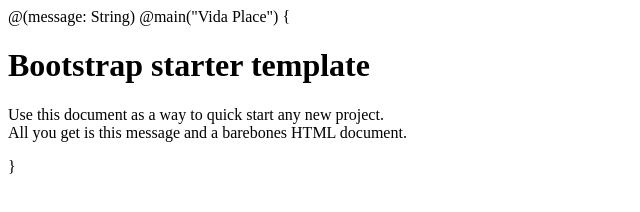
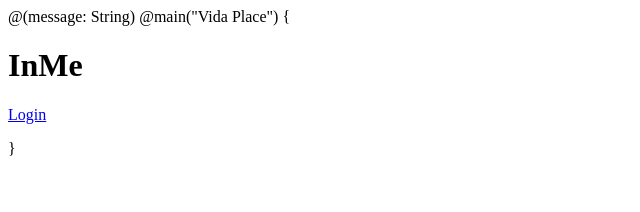
Before and after one commit to athiwatc/InMe, a plain HTML site: page app/views/index.scala.html in a window 1280 px wide. Shown: the whole page, without its empty margins (0-640 px from the left). Drawn offline with Linux system fonts and the light colour scheme.

Commit message:
Add Login Button

```diff
--- a/app/views/index.scala.html
+++ b/app/views/index.scala.html
@@ -2,7 +2,8 @@
 
 @main("Vida Place") {
 
-   	<h1>Bootstrap starter template</h1>
-    <p>Use this document as a way to quick start any new project.<br> All you get is this message and a barebones HTML document.</p>
+   	<h1>InMe</h1>
+    <p><div class="btn btn-primary"><a href="https://instagram.com/oauth/authorize/?display=touch&client_id=[ClientID]
+&redirect_uri=[callbackuri]/&response_type=token">Login</a></div></p>
 
 }
--- /dev/null
+++ b/public/js/main.js
@@ -0,0 +1,5 @@
+var ClientID = de6f95b7322f49c7b8156fbf8e8a5292
+
+if (location.href.match(/:9000)) {
+	ClientID = '87ce87f5fd3645cca784116b3ad28860';
+}
```
Also changed, not shown: .target/views/index.scala.html, 6 other files.
